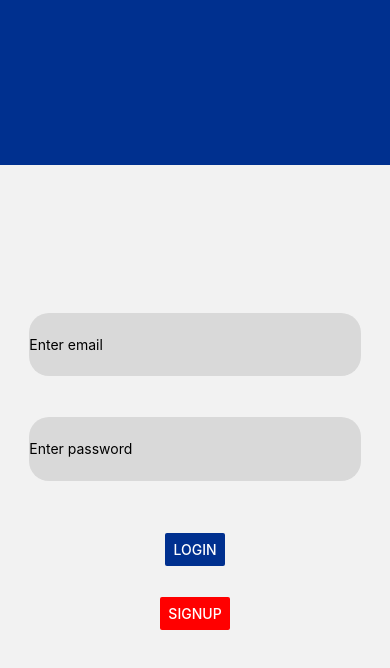
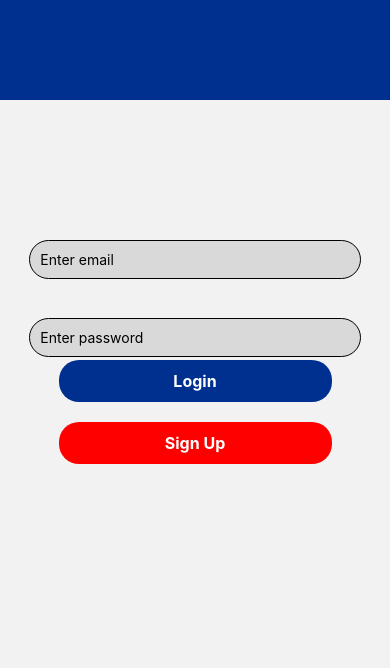
Before and after one commit to mPinyana/Shuttle-Example, a React Native app in the folder Demos/Example/: screen /Login in a window 390 px wide. Shown: the top 668 px of the page. Built offline with nearby package versions, Linux system fonts and the light colour scheme.

Commit message:
changed buttons to touchable opacity

```diff
--- a/Demos/Example/app/Pages/LoginPage.js
+++ b/Demos/Example/app/Pages/LoginPage.js
@@ -132,15 +132,24 @@ const fetchUserProfile = async (userId) => {
         </View>
 
         <View style={styles.buttonContainer}>
-            <Button color={'#00308F'}
-            style={styles.button}
-            title='Login'
-            onPress={logginIn}/>
+            <TouchableOpacity
+            activeOpacity={0.8}
+            style={styles.buttonLogin}
+            onPress={logginIn}>
+            <Text style={styles.buttonText}>Login</Text>
+            </TouchableOpacity>
 
-            <Button color={'red'}
+            <TouchableOpacity
+            activeOpacity={0.8}
+            style={styles.buttonSignup}
+            onPress={SignUp}>
+            <Text style={styles.buttonText}>Sign Up</Text>
+            </TouchableOpacity>
+
+            {/* <Button color={'red'}
             style={styles.button}
             title='SignUp'
-            onPress={SignUp}/>
+            onPress={SignUp}/> */}
         </View>
 
     </View>
@@ -155,7 +164,7 @@ const styles = StyleSheet.create({
     },
 
     header: {
-        flex: 0.26,
+        height: 100,
         width:'100%',
         backgroundColor: '#00308F',
         justifyContent:'space-evenly',
@@ -168,7 +177,7 @@ const styles = StyleSheet.create({
     },
 
     Salutations:{
-        flex: 0.2,
+        height: 120,
         alignItems:'center',
         justifyContent:'space-evenly',
         width:'100%',
@@ -188,7 +197,7 @@ const styles = StyleSheet.create({
     // },
 
     InputBoxes:{
-        height: '25%',
+        height: 130,
         width:'100%',
         justifyContent:'space-evenly',
         alignItems: 'center',
@@ -198,28 +207,45 @@ const styles = StyleSheet.create({
     input: {
         height: '30%',
         width: '85%',
+        padding: 10,
         borderRadius: 20,
         justifyContent: 'space-evenly',
         marginVertical: '5%',
         backgroundColor: '#d9d9d9',
+        borderWidth: 0.2,
     },
 
     buttonContainer: {
-        flex: 0.25,
+        height: 120,
         width:'100%',
         justifyContent:'space-evenly',
         alignItems: 'center',
-
-
     },
 
-    button:{
-        //padding: '10%',
-        width:'90%',
-        //borderRadius: 20,
-        //justifyContent: 'space-evenly',
-        //marginVertical: '2%',
+    buttonLogin:{
+        height: '35%',
+        width:'70%',
+        backgroundColor: '#00308F',
+        borderRadius: 20,
+        justifyContent:'space-evenly',
+        alignItems: 'center',
+        marginVertical: 10,
+    },
 
+    buttonSignup:{
+        height: '35%',
+        width:'70%',
+        backgroundColor: 'red',
+        borderRadius: 20,
+        justifyContent:'space-evenly',
+        alignItems: 'center',
+        marginVertical: 10,
+    },
+
+    buttonText: {
+        color: 'white',
+        fontSize: 16,
+        fontWeight: 'bold',
     },
 
 })
```
